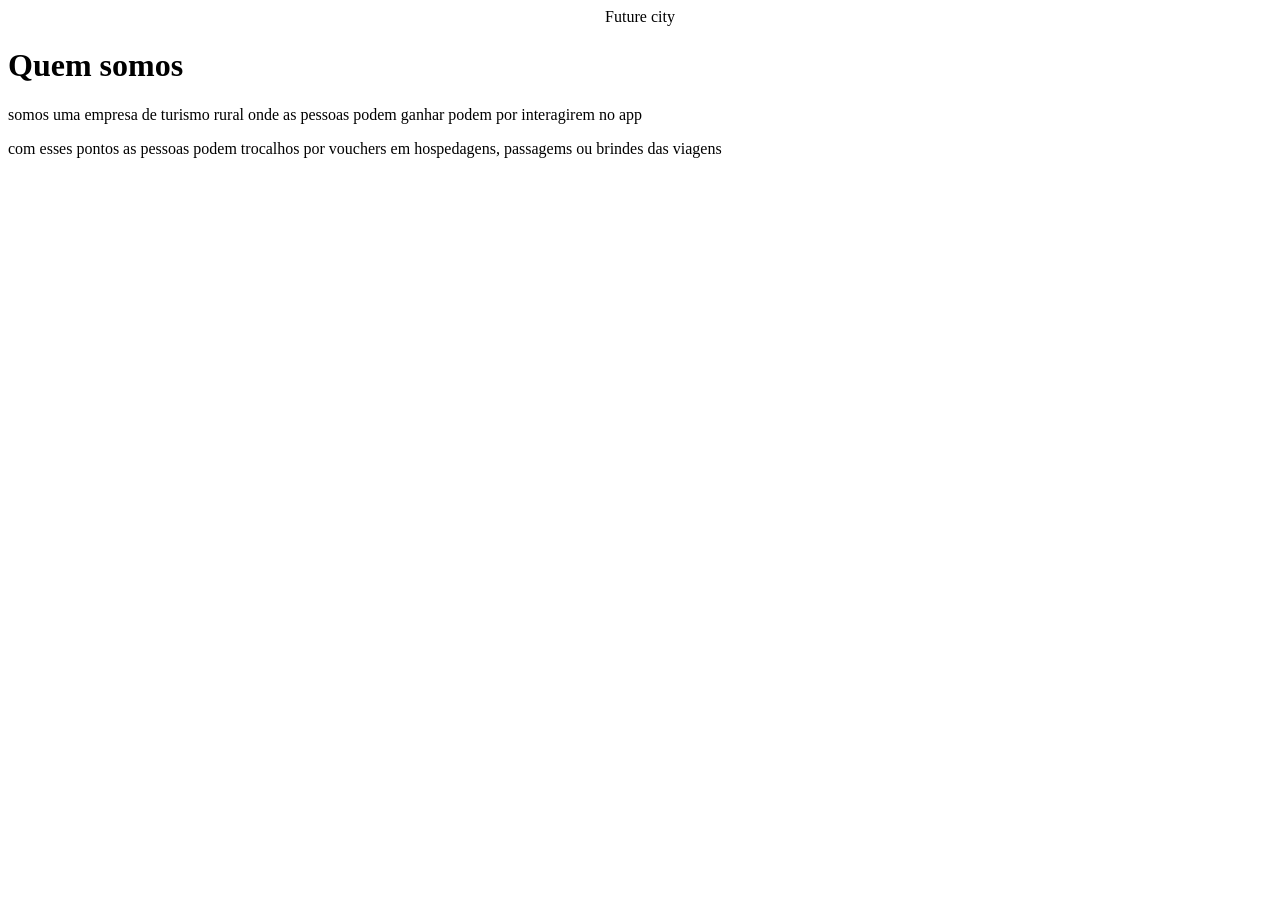
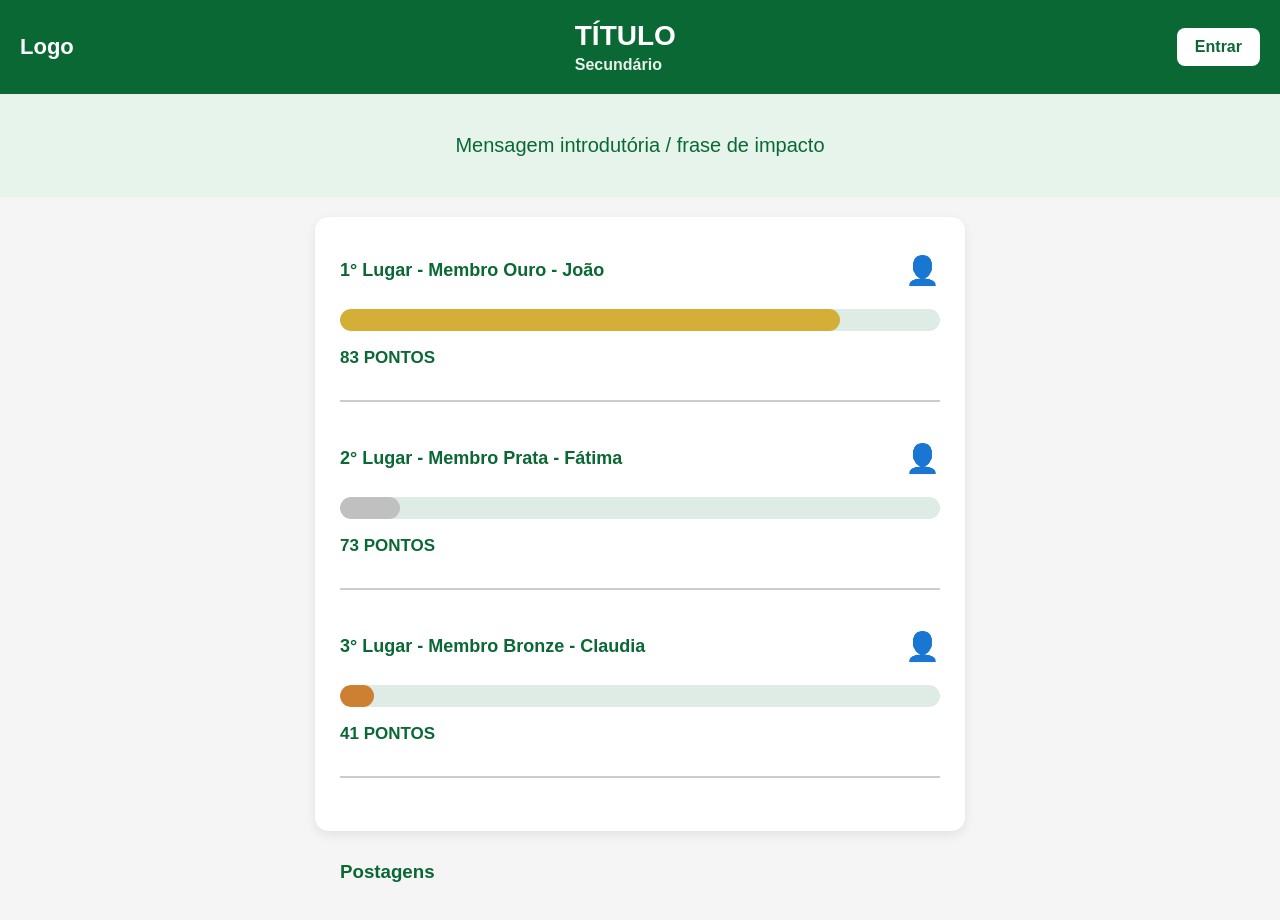
Before and after one commit to Gust-75/future_city, a plain HTML site: page index.html in a window 1280 px wide. Before the commit the page ends 800 px from the top, so only its background shows below. Drawn offline with Linux system fonts and the light colour scheme.

Commit message:
Add files via upload

```diff
--- a/index.html
+++ b/index.html
@@ -1,15 +1,67 @@
 <!DOCTYPE html>
-<html lang="en">
+<html lang="pt-BR">
 <head>
     <meta charset="UTF-8">
     <meta name="viewport" content="width=device-width, initial-scale=1.0">
-    <link rel="stylesheet" href="./style.css">
-    <title>Document</title>
+    <link rel="stylesheet" href="style.css">
+    <title>Future City</title>
 </head>
 <body>
-    <header>Future city</header>
-    <h1>Quem somos</h1>
-    <p>somos uma empresa de turismo rural onde as pessoas podem ganhar podem por interagirem no app</p>
-    <p>com esses pontos as pessoas podem trocalhos por vouchers em hospedagens, passagems ou brindes das viagens</p>
+    <header>
+        <div class="logo">Logo</div>
+
+        <div class="titulos">
+            <h1>TÍTULO</h1>
+            <h2>Secundário</h2>
+        </div>
+
+        <div class="login-btn">Entrar</div>
+    </header>
+
+    <section class="frase">
+        <p>Mensagem introdutória / frase de impacto</p>
+    </section>
+
+    <main>
+        <div class="ranking-container">
+
+    <div class="rank-item" id="rank1">
+        <div class="rank-info">
+            <p class="rank-title">1° Lugar - Membro Ouro</p>
+            <div class="rank-icon">👤</div>
+        </div>
+        <div class="rank-bar">
+            <div class="bar-fill bar-x"></div>
+        </div>
+        <p class="points label-x">0 PONTOS</p>
+    </div>
+
+    <div class="rank-item" id="rank2">
+        <div class="rank-info">
+            <p class="rank-title">2° Lugar - Membro Prata</p>
+            <div class="rank-icon">👤</div>
+        </div>
+        <div class="rank-bar">
+            <div class="bar-fill bar-y"></div>
+        </div>
+        <p class="points label-m">0 PONTOS</p>
+        </div>
+            <div class="rank-item" id="rank3">
+                <div class="rank-info">
+                    <p class="rank-title">3° Lugar - Membro Bronze</p>
+                    <div class="rank-icon">👤</div>
+                </div>
+                <div class="rank-bar">
+                    <div class="bar-fill bar-z"></div>
+                </div>
+        <p class="points label-y">0 PONTOS</p>
+    </div>
+</div>
+        <section class="postagens">
+            <h3>Postagens</h3>
+            <!-- Você pode colocar posts aqui -->
+        </section>
+    </main>
+    <script src="main.js"></script>
 </body>
 </html>
--- a/main.js
+++ b/main.js
@@ -0,0 +1,33 @@
+const MAX_WIDTH = 500;
+let usuarios = [
+    { nome: "Claudia", pontos: 0 },
+    { nome: "Fátima", pontos: 0 },
+    { nome: "João", pontos: 0 }
+];
+function atualizarRanking() {
+    usuarios.sort((a, b) => b.pontos - a.pontos);
+    atualizarPosicao(usuarios[0], "rank1", ".bar-x", ".label-x", "1° Lugar - Membro Ouro", 0);
+    atualizarPosicao(usuarios[1], "rank2", ".bar-y", ".label-m", "2° Lugar - Membro Prata", 1);
+    atualizarPosicao(usuarios[2], "rank3", ".bar-z", ".label-y", "3° Lugar - Membro Bronze", 2);
+}
+function atualizarPosicao(user, rankId, barClass, labelClass, titulo, index) {
+    const card = document.getElementById(rankId);
+    card.querySelector(".rank-title").innerText = `${titulo} - ${user.nome}`;
+    card.querySelector(labelClass).innerText = `${user.pontos} PONTOS`;
+    const maior = usuarios[0].pontos || 1;
+    const barra = card.querySelector(barClass);
+    let largura;
+    if (index === 0) {
+        largura = MAX_WIDTH;
+    } else {
+        largura = (user.pontos / maior) * MAX_WIDTH;
+    }
+    barra.style.width = largura + "px";
+}
+setInterval(() => {
+    usuarios[0].pontos += Math.floor(Math.random() * 100);
+    usuarios[1].pontos += Math.floor(Math.random() * 100);
+    usuarios[2].pontos += Math.floor(Math.random() * 100);
+    atualizarRanking();
+}, 5000);
+atualizarRanking();
--- a/style.css
+++ b/style.css
@@ -1,3 +1,121 @@
-header{
+body {
+    margin: 0;
+    font-family: Arial, Helvetica, sans-serif;
+    background: #f5f5f5;
+    color: #1b3d2f;
+}
+
+header {
+    display: flex;
+    justify-content: space-between;
+    align-items: center;
+    padding: 20px;
+    background: #0a6834;
+    color: white;
+}
+
+.logo {
+    font-size: 22px;
+    font-weight: bold;
+}
+
+.titulos h1 {
+    margin: 0;
+    font-size: 28px;
+}
+
+.titulos h2 {
+    margin: 0;
+    margin-top: 4px;
+    font-size: 16px;
+    opacity: 0.9;
+}
+
+.login-btn {
+    padding: 10px 18px;
+    background: white;
+    color: #0a6834;
+    border-radius: 8px;
+    font-weight: bold;
+    cursor: pointer;
+}
+
+.frase {
     text-align: center;
+    font-size: 20px;
+    padding: 20px;
+    background: #e6f4ec;
+    color: #0a6834;
 }
+
+main {
+    padding: 20px;
+}
+
+.ranking-container {
+    background: white;
+    padding: 25px;
+    border-radius: 14px;
+    width: 90%;
+    max-width: 600px;
+    margin: 0 auto;
+    box-shadow: 0 4px 12px rgba(0,0,0,0.08);
+}
+
+.rank-item {
+    margin-bottom: 28px;
+    padding-bottom: 15px;
+    border-bottom: 2px solid #ccc;
+}
+
+.rank-info {
+    display: flex;
+    justify-content: space-between;
+    align-items: center;
+}
+
+.rank-title {
+    font-size: 18px;
+    font-weight: bold;
+    color: #0a6834;
+}
+
+.rank-icon {
+    font-size: 28px;
+}
+
+.rank-bar {
+    width: 100%;
+    height: 22px;
+    background: #dfece6;
+    border-radius: 12px;
+    margin: 10px 0;
+    overflow: hidden;
+}
+
+.bar-fill {
+    height: 22px;
+    width: 0;
+    border-radius: 12px;
+    transition: width 0.8s ease;
+}
+
+.bar-x { background: #d4af37; }
+.bar-y { background: #c0c0c0; }
+.bar-z { background: #cd7f32; }
+
+.points {
+    font-size: 17px;
+    font-weight: bold;
+    color: #0a6834;
+}
+
+.postagens {
+    width: 90%;
+    max-width: 600px;
+    margin: 30px auto;
+}
+
+.postagens h3 {
+    color: #0a6834;
+}
```
